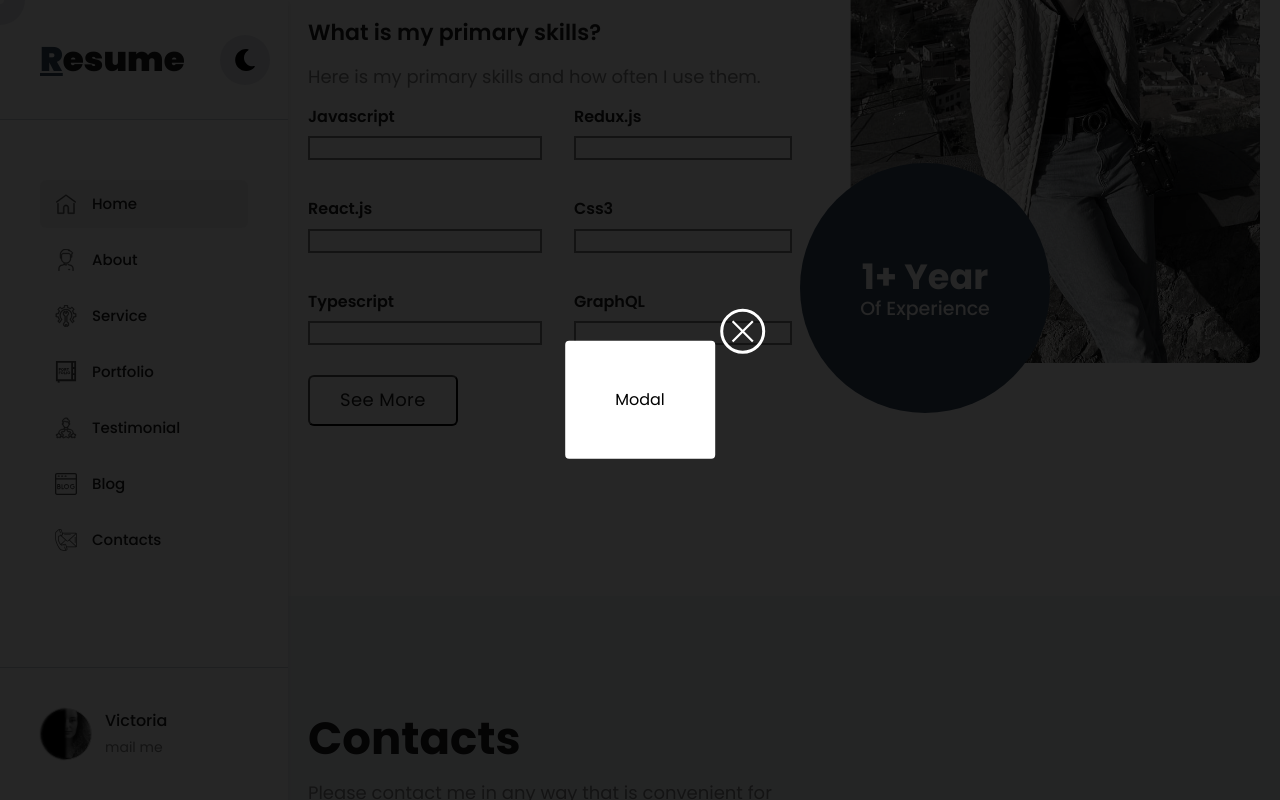
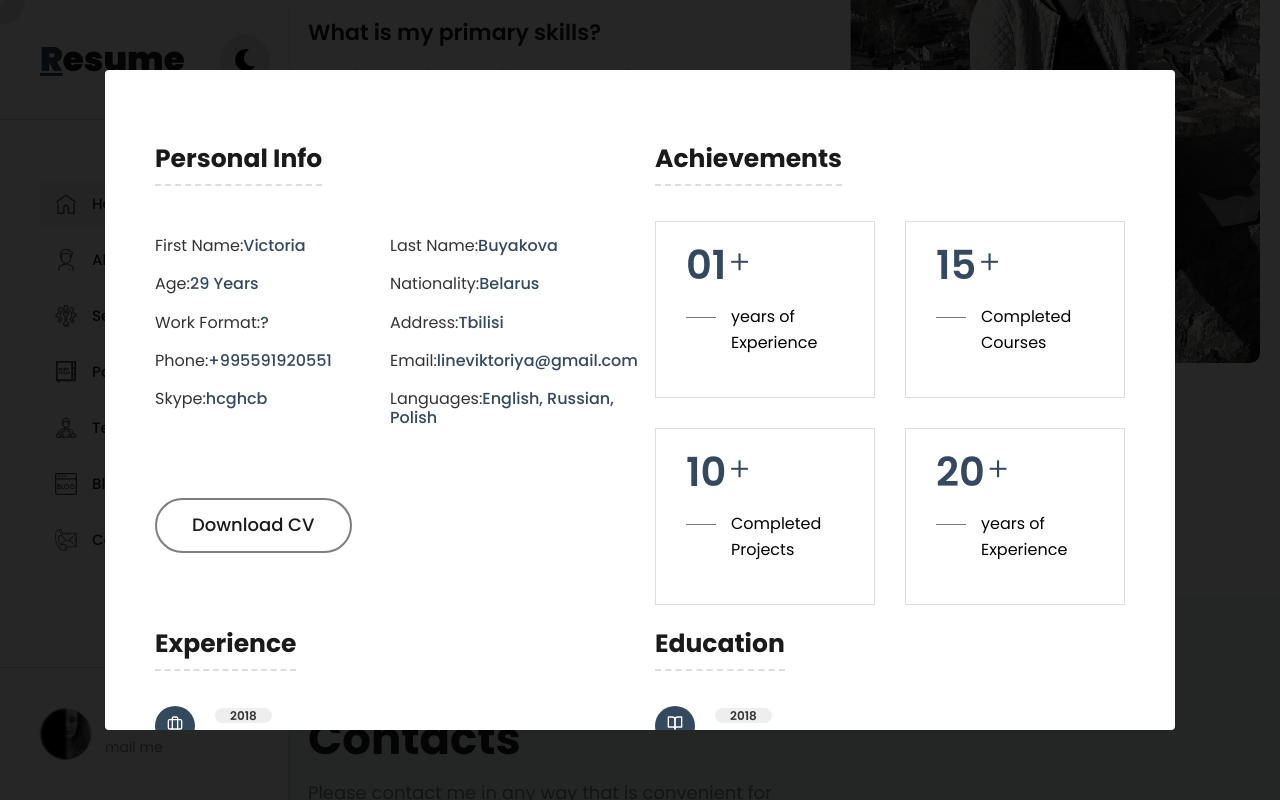
Before and after one commit to Feralwater/cv, a React (Create React App) app: page / in a window 1280 px wide. Both pictures are taken after a click on the button "See More". Shown: the part 1267-2067 px from the top of the page. Built offline with nearby package versions, Linux system fonts and the light colour scheme.

Commit message:
add personal info

```diff
--- a/src/Pages/About/index.tsx
+++ b/src/Pages/About/index.tsx
@@ -21,6 +21,7 @@ import Skill from 'Pages/About/components/Skill';
 import { H3 } from 'topography';
 import Modal from 'components/Modal';
 import Button from 'components/Button';
+import PersonalInfo from 'Pages/PersolnalInfo';
 
 const About = () => {
   const modal = useRef<{open:()=>void}>(null);
@@ -73,7 +74,7 @@ const About = () => {
         </div>
       </AboutContent>
       <Modal ref={modal}>
-        Modal
+        <PersonalInfo />
       </Modal>
     </AboutBlock>
   );
--- /dev/null
+++ b/src/Pages/PersolnalInfo/index.tsx
@@ -0,0 +1,182 @@
+import React from 'react';
+import {
+  AboutItem,
+  AboutList,
+  AboutTitle,
+  AboutValue,
+  Achievement, AchievementDescription, AchievementRow,
+  AchievementTitle,
+  AchievementWrapper,
+  ButtonWrapper,
+  Column, ExperienceItem, ExperienceList, Icon, JobDescription, JobPlace, JobTitle,
+  Popup,
+  PopupHeader,
+  PopupRow, Time,
+} from 'Pages/PersolnalInfo/styles';
+import { HomeButton } from 'Pages/Home/styles';
+import { FiBookOpen, FiBriefcase } from 'react-icons/fi';
+
+const PersonalInfo = () => (
+  <Popup>
+    <PopupRow>
+      <Column>
+        <PopupHeader>Personal Info</PopupHeader>
+        <AboutList>
+          <AboutItem>
+            <AboutTitle>First name:</AboutTitle>
+            <AboutValue>Victoria</AboutValue>
+          </AboutItem>
+          <AboutItem>
+            <AboutTitle>Last name:</AboutTitle>
+            <AboutValue>Buyakova</AboutValue>
+          </AboutItem>
+          <AboutItem>
+            <AboutTitle>Age:</AboutTitle>
+            <AboutValue>29 Years</AboutValue>
+          </AboutItem>
+          <AboutItem>
+            <AboutTitle>Nationality:</AboutTitle>
+            <AboutValue>Belarus</AboutValue>
+          </AboutItem>
+          <AboutItem>
+            <AboutTitle>Work format:</AboutTitle>
+            <AboutValue>?</AboutValue>
+          </AboutItem>
+          <AboutItem>
+            <AboutTitle>Address:</AboutTitle>
+            <AboutValue>Tbilisi</AboutValue>
+          </AboutItem>
+          <AboutItem>
+            <AboutTitle>Phone:</AboutTitle>
+            <AboutValue>+995591920551</AboutValue>
+          </AboutItem>
+          <AboutItem>
+            <AboutTitle>Email:</AboutTitle>
+            <AboutValue>lineviktoriya@gmail.com</AboutValue>
+          </AboutItem>
+          <AboutItem>
+            <AboutTitle>Skype:</AboutTitle>
+            <AboutValue>hcghcb</AboutValue>
+          </AboutItem>
+          <AboutItem>
+            <AboutTitle>Languages:</AboutTitle>
+            <AboutValue>English, Russian, Polish</AboutValue>
+          </AboutItem>
+        </AboutList>
+        <ButtonWrapper>
+          <HomeButton
+            href="CV-Victoria-Buyakova.pdf"
+            download
+          >
+            Download CV
+          </HomeButton>
+        </ButtonWrapper>
+      </Column>
+      <Column>
+        <PopupHeader>Achievements</PopupHeader>
+        <AchievementRow>
+          <AchievementWrapper>
+            <Achievement>
+              <AchievementTitle>01</AchievementTitle>
+              <AchievementDescription>years of Experience</AchievementDescription>
+            </Achievement>
+            <Achievement>
+              <AchievementTitle>10</AchievementTitle>
+              <AchievementDescription>Completed Projects</AchievementDescription>
+            </Achievement>
+          </AchievementWrapper>
+          <AchievementWrapper>
+            <Achievement>
+              <AchievementTitle>15</AchievementTitle>
+              <AchievementDescription>Completed Courses</AchievementDescription>
+            </Achievement>
+            <Achievement>
+              <AchievementTitle>20</AchievementTitle>
+              <AchievementDescription>years of Experience</AchievementDescription>
+            </Achievement>
+          </AchievementWrapper>
+        </AchievementRow>
+      </Column>
+    </PopupRow>
+    <PopupRow>
+      <Column>
+        <PopupHeader>Experience</PopupHeader>
+        <ExperienceList>
+          <ExperienceItem>
+            <Icon><FiBriefcase /></Icon>
+            <Time>2018</Time>
+            <JobTitle>
+              nnnnnnnnn
+              <JobPlace>
+                jxvn kxjv
+              </JobPlace>
+              <JobDescription>jvnkxj</JobDescription>
+            </JobTitle>
+          </ExperienceItem>
+          <ExperienceItem>
+            <Icon><FiBriefcase /></Icon>
+            <Time>2018</Time>
+            <JobTitle>
+              nnnnnnnnn
+              <JobPlace>
+                jxvn kxjv
+              </JobPlace>
+              <JobDescription>jvnkxj</JobDescription>
+            </JobTitle>
+          </ExperienceItem>
+          <ExperienceItem>
+            <Icon><FiBriefcase /></Icon>
+            <Time>2018</Time>
+            <JobTitle>
+              nnnnnnnnn
+              <JobPlace>
+                jxvn kxjv
+              </JobPlace>
+              <JobDescription>jvnkxj</JobDescription>
+            </JobTitle>
+          </ExperienceItem>
+        </ExperienceList>
+      </Column>
+      <Column>
+        <PopupHeader>Education</PopupHeader>
+        <ExperienceList>
+          <ExperienceItem>
+            <Icon><FiBookOpen /></Icon>
+            <Time>2018</Time>
+            <JobTitle>
+              nnnnnnnnn
+              <JobPlace>
+                jxvn kxjv
+              </JobPlace>
+              <JobDescription>jvnkxj</JobDescription>
+            </JobTitle>
+          </ExperienceItem>
+          <ExperienceItem>
+            <Icon><FiBookOpen /></Icon>
+            <Time>2018</Time>
+            <JobTitle>
+              nnnnnnnnn
+              <JobPlace>
+                jxvn kxjv
+              </JobPlace>
+              <JobDescription>jvnkxj</JobDescription>
+            </JobTitle>
+          </ExperienceItem>
+          <ExperienceItem>
+            <Icon><FiBookOpen /></Icon>
+            <Time>2018</Time>
+            <JobTitle>
+              nnnnnnnnn
+              <JobPlace>
+                jxvn kxjv
+              </JobPlace>
+              <JobDescription>jvnkxj</JobDescription>
+            </JobTitle>
+          </ExperienceItem>
+        </ExperienceList>
+      </Column>
+    </PopupRow>
+  </Popup>
+);
+
+export default PersonalInfo;
--- /dev/null
+++ b/src/Pages/PersolnalInfo/styles.ts
@@ -0,0 +1,190 @@
+import styled from 'styled-components';
+
+export const Popup = styled.div`
+  width: 970px;
+`;
+
+export const PopupRow = styled.div`
+  display: flex;
+  gap: 30px;
+`;
+
+export const Column = styled.div`
+  flex: 0 1 50%;
+`;
+
+export const PopupHeader = styled.h3`
+  font-size: 25px;
+  margin-bottom: 35px;
+  border-bottom: 2px dashed ${({ theme }) => theme.colors.gainsboro};
+  padding-bottom: 10px;
+  display: inline-block;
+  color: ${({ theme }) => theme.colors.rangoonGreen};
+`;
+
+export const AboutList = styled.ul`
+  display: flex;
+  flex-wrap: wrap;
+  padding: 0;
+  list-style: none;
+`;
+
+export const AboutItem = styled.li`
+  flex: 0 0 50%;
+  max-width: 50%;
+  font-size: 16px;
+  padding-bottom: 20px;
+`;
+
+export const AboutTitle = styled.span`
+  opacity: .8;
+  text-transform: capitalize;
+`;
+
+export const AboutValue = styled.span`
+  font-weight: 500;
+  color: ${({ theme }) => theme.colors.popupItem};
+`;
+
+export const ButtonWrapper = styled.div`
+  margin-top: 15px;
+`;
+
+export const AchievementRow = styled.div`
+  display: flex;
+  flex-wrap: wrap;
+  width: 100%;
+  gap: 30px;
+`;
+
+export const AchievementWrapper = styled.div`
+  display: flex;
+  flex-direction: column;
+  flex: 1;
+  gap: 30px;
+`;
+
+export const Achievement = styled.div`
+  border: 1px solid ${({ theme }) => theme.colors.gainsboro};
+  padding: 20px 30px 25px 30px;
+  box-sizing: border-box;
+`;
+
+export const AchievementTitle = styled.h3`
+  position: relative;
+  display: inline-block;
+  margin: 0;
+  font-size: 40px;
+  font-weight: 600;
+  border: none;
+  padding: 0;
+  color: ${({ theme }) => theme.colors.rhino};
+
+  &:after {
+    content: "+";
+    position: absolute;
+    right: -24px;
+    font-size: 33px;
+    font-weight: 300;
+    top: 2px;
+  }
+  }
+`;
+
+export const AchievementDescription = styled.p`
+  display: flex;
+  flex-wrap: wrap;
+  position: relative;
+  padding-left: 45px;
+  font-size: 16px;
+  line-height: 26px;
+
+  &:before {
+    content: "";
+    position: absolute;
+    left: 0;
+    top: 13px;
+    width: 30px;
+    height: 1px;
+    background: ${({ theme }) => theme.colors.boulder};
+  }
+`;
+
+export const ExperienceList = styled.ul`
+  margin: 0;
+  padding: 0;
+  list-style: none;
+`;
+
+export const ExperienceItem = styled.li`
+  position: relative;
+  padding: 0 20px 0 60px;
+  margin: 0 0 50px;
+
+  &:after {
+    content: "";
+    position: absolute;
+    top: 0;
+    left: 20px;
+    bottom: 0;
+    border-left: 1px solid #ddd;
+  }
+`;
+
+export const Icon = styled.div`
+  width: 40px;
+  height: 40px;
+  position: absolute;
+  left: 0;
+  right: 0;
+  line-height: 40px;
+  text-align: center;
+  z-index: 1;
+  border-radius: 50%;
+  color: #fff;
+  background-color: #34495e;
+`;
+
+export const Time = styled.span`
+  color: #333;
+  font-size: 12px;
+  padding: 1px 15px;
+  display: inline-block;
+  margin-bottom: 12px;
+  border-radius: 20px;
+  font-weight: 600;
+  background-color: #eee;
+`;
+
+export const JobTitle = styled.h5`
+  font-size: 18px;
+  margin: 7px 0 10px;
+  color: #34495e;
+  font-weight: 600;
+  line-height: 1.5;
+`;
+
+export const JobPlace = styled.h5`
+  opacity: .8;
+  font-weight: 600;
+  font-size: 15px;
+  position: relative;
+  padding-left: 26px;
+
+  &:before {
+    position: absolute;
+    content: "";
+    width: 10px;
+    height: 2px;
+    background-color: #444;
+    left: 7px;
+    top: 9px;
+    opacity: .8;
+  }
+`;
+
+export const JobDescription = styled.p`
+  margin: 0;
+  font-size: 15px;
+  line-height: 27px;
+`;
--- a/src/components/Modal/styles.ts
+++ b/src/components/Modal/styles.ts
@@ -19,9 +19,19 @@ export const ModalContent = styled.div`
   z-index: 1000;
   background-color: ${({ theme }) => theme.colors.modalBackground};
   border: none;
-  overflow: initial;
+  max-height: 70vh;
+  overflow-y: auto;
+  overflow-x: hidden;
   border-radius: 4px;
   outline: none;
+
+  ::-webkit-scrollbar {
+    width: 5px;
+  }
+  ::-webkit-scrollbar-thumb {
+    background-color: #7e7e7e;
+    border-radius: 6px;
+  }
 `;
 
 export const CloseButton = styled.button`
--- a/src/theme.ts
+++ b/src/theme.ts
@@ -28,6 +28,8 @@ export const baseTheme = {
     cinder: '#12161f',
     midnight: '#0f172a',
     red: '#ff0000',
+    gainsboro: '#dddddd',
+    boulder: '#777777',
   },
 
   borders: {
@@ -69,6 +71,7 @@ export const LightTheme: DefaultTheme = {
     buttonHoverColor: `${baseTheme.colors.white}`,
     socialLinks: `${baseTheme.colors.monsoon}`,
     modalBackground: `${baseTheme.colors.white}`,
+    popupItem: `${baseTheme.colors.rhino}`,
   },
   borders: {
     ...baseTheme.borders,
@@ -98,6 +101,7 @@ export const DarkTheme: DefaultTheme = {
     buttonHoverColor: `${baseTheme.colors.ebony}`,
     socialLinks: `${baseTheme.colors.white}`,
     modalBackground: `${baseTheme.colors.cinder}`,
+    popupItem: `${baseTheme.colors.white}`,
   },
   borders: {
     ...baseTheme.borders,
```
